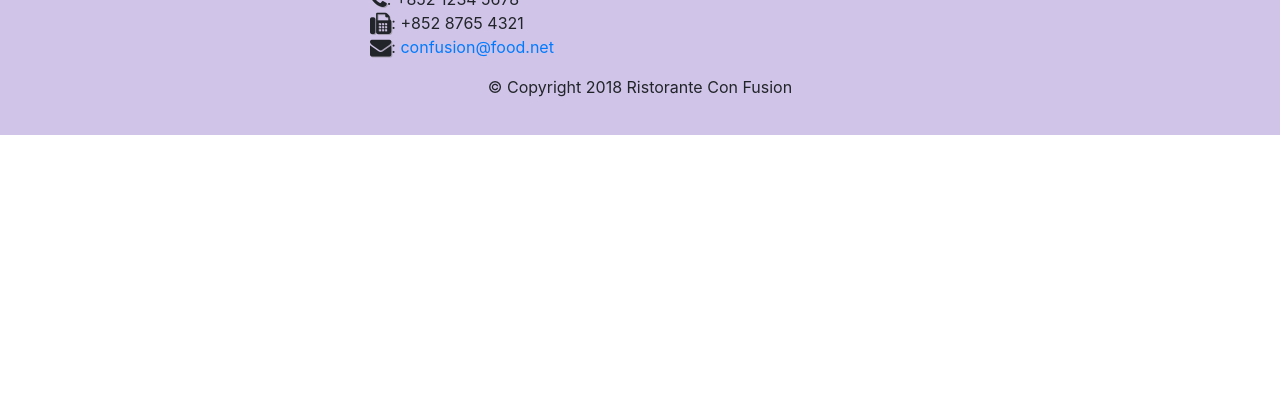
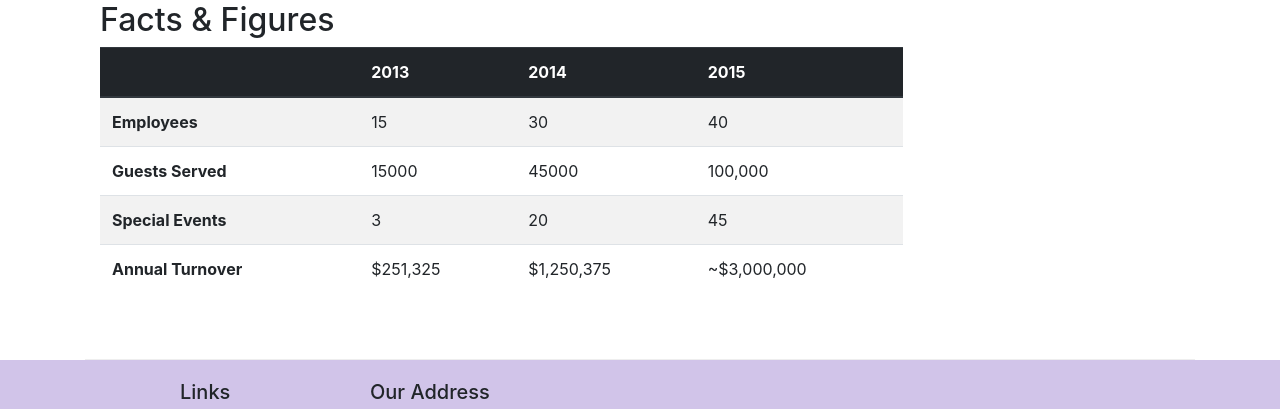
Before and after one commit to federicomorella/Curso-Bootstrap, a website: page aboutus.html in a window 1280 px wide. Shown: the part 1687-2096 px from the top of the page. Before the commit the page ends 1822 px from the top, so only its background shows below. Drawn offline with nearby package versions, Linux system fonts and the light colour scheme.

Commit message:
tables and cards

```diff
--- a/aboutus.html
+++ b/aboutus.html
@@ -66,10 +66,37 @@
         </div>
 
         <div class="row row-content">
-            <div class="col-12 col-sm-6">
+            <div class="col-sm-6">
                 <h2>Our History</h2>
                 <p>Started in 2010, Ristorante con Fusion quickly established itself as a culinary icon par excellence in Hong Kong. With its unique brand of world fusion cuisine that can be found nowhere else, it enjoys patronage from the A-list clientele in Hong Kong.  Featuring four of the best three-star Michelin chefs in the world, you never know what will arrive on your plate the next time you visit us.</p>
                 <p>The restaurant traces its humble beginnings to <em>The Frying Pan</em>, a successful chain started by our CEO, Mr. Peter Pan, that featured for the first time the world's best cuisines in a pan.</p>
+            </div>
+            <div class="col-sm">
+                <div class="card">
+                    <h3 class="card-header bg-primary text-white">Facts At a Glance</h3>
+                    <div class="card-body">
+                        <dl class="row">
+                            <dt class="col-6">Started</dt>
+                            <dd class="col-6">3 Feb. 2013</dd>
+                            <dt class="col-6">Major Stake Holder</dt>
+                            <dd class="col-6">HK Fine Foods Inc.</dd>
+                            <dt class="col-6">Last Year's Turnover</dt>
+                            <dd class="col-6">$1,250,375</dd>
+                            <dt class="col-6">Employees</dt>
+                            <dd class="col-6">40</dd>
+                        </dl>
+                    </div>
+                </div>
+            </div>
+            <div class="col-12">
+                <div class="card card-body bg-light">
+                    <blockquote class="blockquote">
+                        <p class="mb-0">You better cut the pizza in four pieces because I'm hungry enough to eat six.</p>
+                        <footer class="blockquote-footer">Yogi Berra,
+                            <cite title="Souce Title">The Wit an Wisdom of Yogi Berra, P, Pepe, Diversion Books,2014</cite>
+                        </footer>
+                    </blockquote>
+                </div>
             </div>
 
         </div>
@@ -88,6 +115,54 @@
                 <p class="d-none d-sm-block">Award winning three-star Michelin chef with wide International experience having worked closely with whos-who in the culinary world, he specializes in creating mouthwatering Indo-Italian fusion experiences. He says, <em>Put together the cuisines from the two craziest cultures, and you get a winning hit! Amma Mia!</em></p>
             </div>
        </div>
+
+       <div class="row row-content">
+           <div class="col-12 col-sm-9">
+               <h2>Facts &amp; Figures</h2>
+               <div class="table-responsive">
+                    <table class="table table-striped">
+                        <thead class="thead-dark">
+                            <tr>
+                                <th>&nbsp;</th>
+                                <th>2013</th>
+                                <th>2014</th>
+                                <th>2015</th>
+                            </tr>
+                        </thead>
+                        <tbody>
+                            <tr>
+                                <th>Employees</th>
+                                <td>15</td>
+                                <td>30</td>
+                                <td>40</td>
+                            </tr>
+                            <tr>
+                                <th>Guests Served</th>
+                                <td>15000</td>
+                                <td>45000</td>
+                                <td>100,000</td>
+                            </tr>
+                            <tr>
+                                <th>Special Events</th>
+                                <td>3</td>
+                                <td>20</td>
+                                <td>45</td>
+                            </tr>
+                            <tr>
+                                <th>Annual Turnover</th>
+                                <td>$251,325</td>
+                                <td>$1,250,375</td>
+                                <td>~$3,000,000</td>
+                            </tr>
+                        </tbody>
+                    </table>
+                </div>
+            </div>
+            <div class="col-12 col-sm-3">
+
+            </div>
+       </div>
+
 
     </div>
 
```
